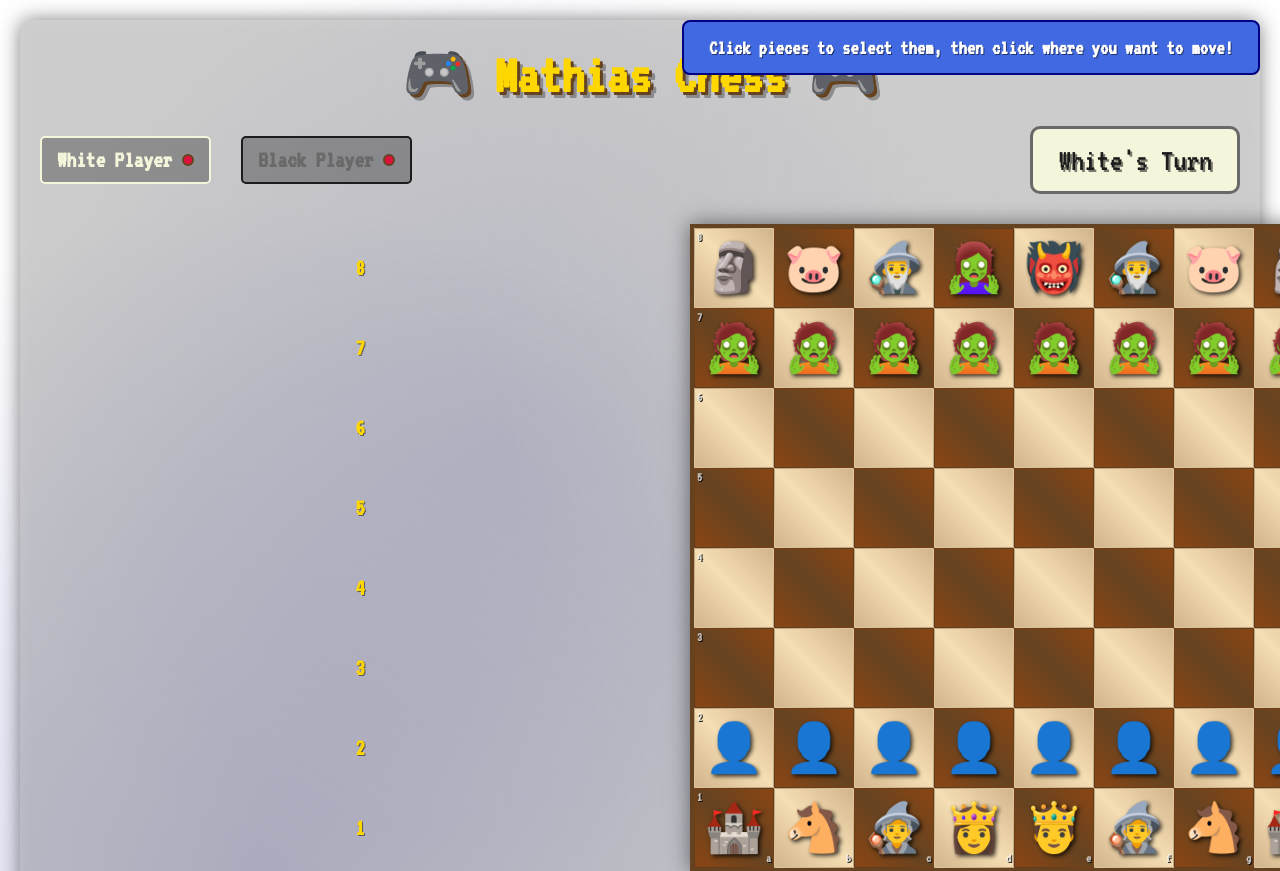
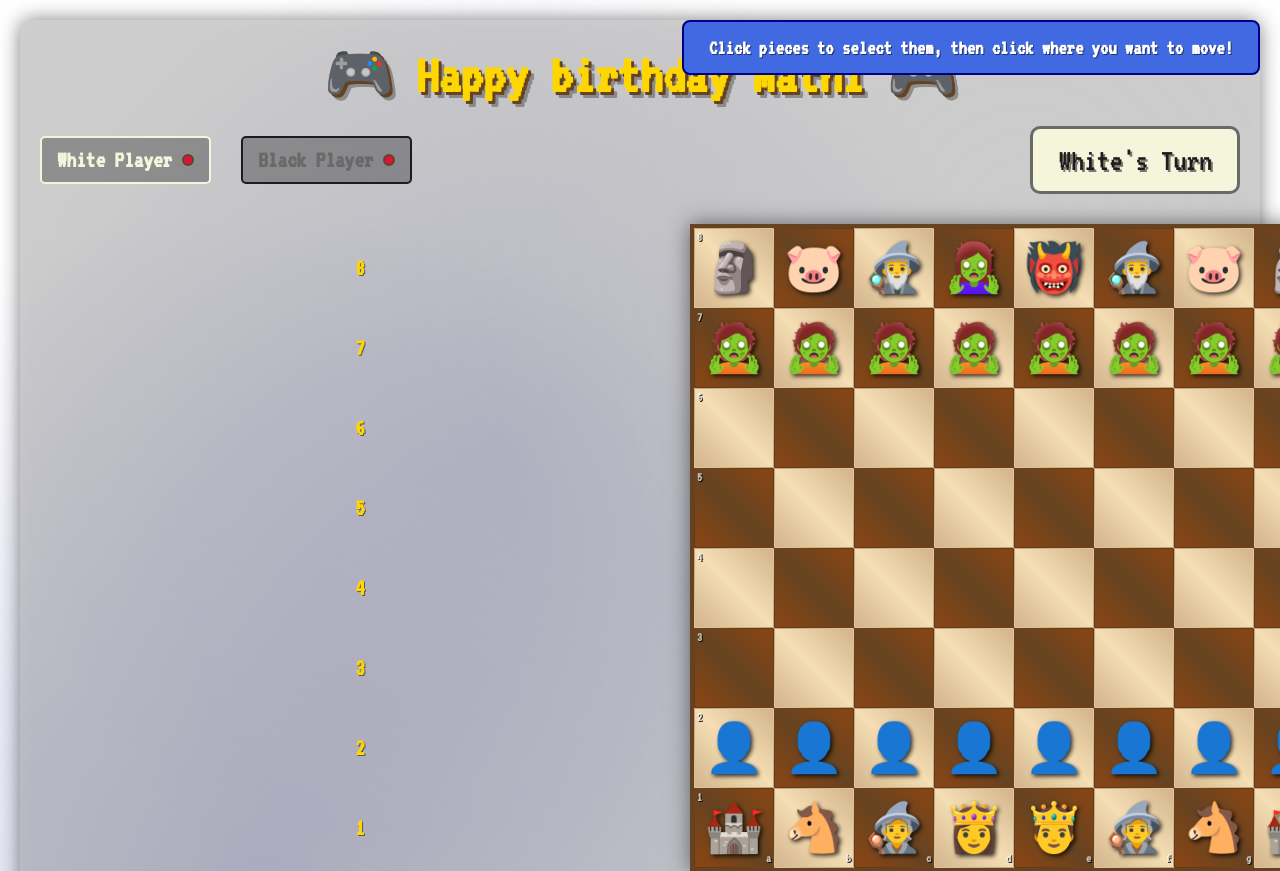
Before and after one commit to mambo78/minecraft-chess, a website: page public/index.html in a window 1280 px wide. Shown: the top 871 px of the page. Drawn offline with nearby package versions, Linux system fonts and the light colour scheme.

Commit message:
cambio 3 titulo indes.html

```diff
--- a/public/index.html
+++ b/public/index.html
@@ -3,14 +3,14 @@
 <head>
     <meta charset="UTF-8">
     <meta name="viewport" content="width=device-width, initial-scale=1.0">
-    <title>Mathias Chess</title>
+    <title>Chess for you</title>
     <link rel="stylesheet" href="css/style.css">
     <link href="https://fonts.googleapis.com/css2?family=VT323:wght@400&display=swap" rel="stylesheet">
 </head>
 <body>
     <div class="game-container">
         <header class="game-header">
-            <h1 class="title">🎮 Mathias Chess 🎮</h1>
+            <h1 class="title">🎮 Happy birthday Mathi 🎮</h1>
             <div class="game-info">
                 <div class="player-info">
                     <div class="player white-player">
```
